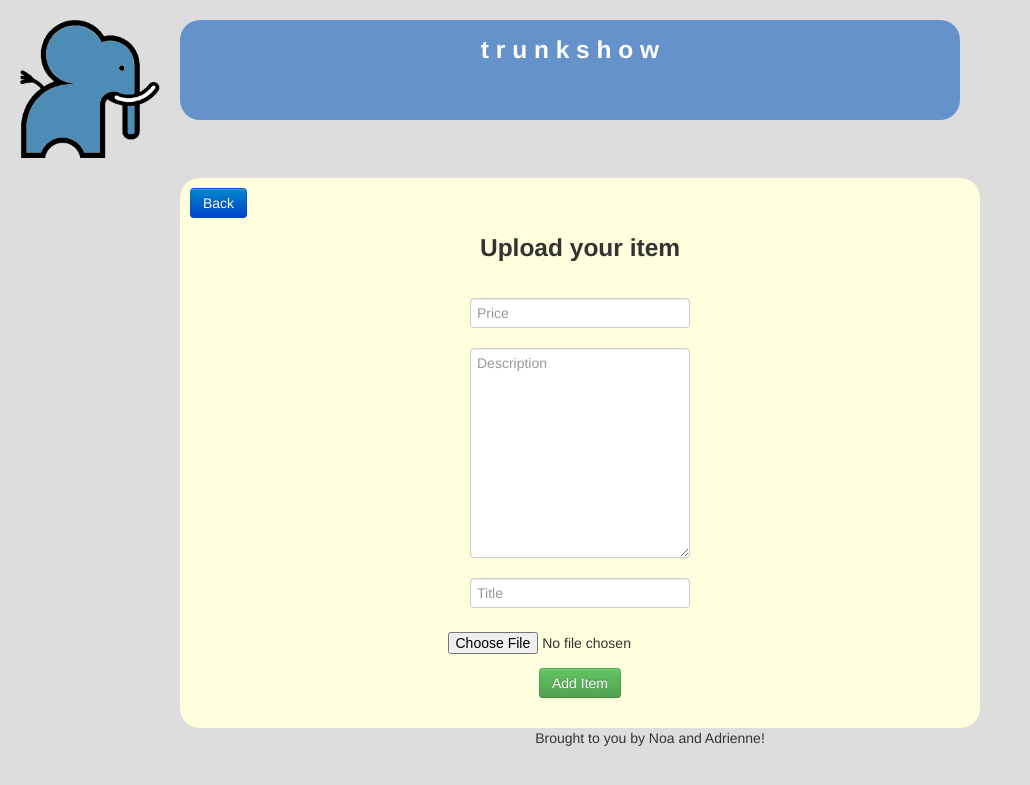
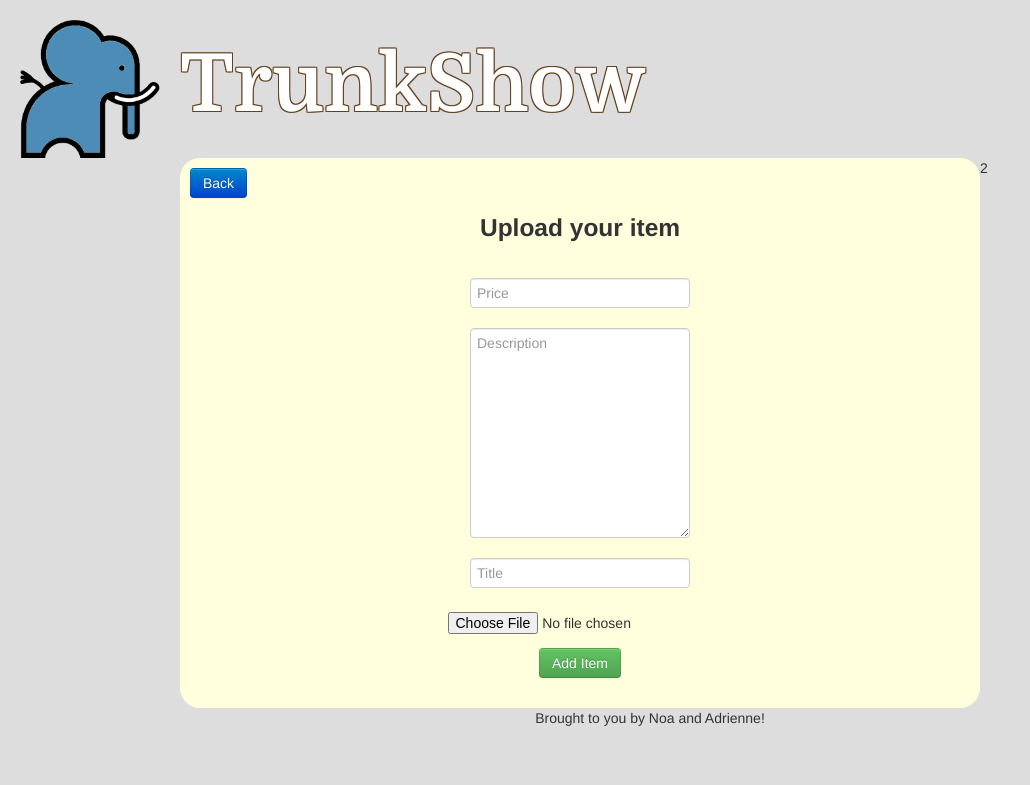
Before and after one commit to adrind/jumbolist, a Django app: page /additem/ in a window 1280 px wide. Shown: the top 785 px of the page, without its empty margins (0-1030 px from the left). Run offline with Django 3.2, Linux system fonts and the light colour scheme; parts of the project's set-up code (start-up, migrations or seed data) failed here and were passed over; some libraries are stand-ins or nearby versions.

Commit message:
Logo changes

```diff
--- a/jumbolist/templates/base.html
+++ b/jumbolist/templates/base.html
@@ -5,27 +5,33 @@
     <script src="//ajax.googleapis.com/ajax/libs/jquery/1.9.1/jquery.min.js"></script>
     <script src="http://127.0.0.1:8000/static/bootstrap/js/bootstrap.min.js"></script>
     <link href="http://127.0.0.1:8000/static/bootstrap/css/bootstrap.min.css" rel="stylesheet" media="screen">
+
+    <link href='http://fonts.googleapis.com/css?family=Domine:700'
+          rel='stylesheet' type='text/css'>
+
 </head>
 <body style="background-color:#DDDDDD; padding-left: 20px">
 
-<div style="height: 20px"></div>
 
-<div class="row">
+<div class="row" style="margin-top:20px;">
     <div class="span2">
         <img src="http://127.0.0.1:8000/static/images/logo.jpeg"/>
     </div>
-    <div class="span10" style="background-color:#6692CC; height:100px;border-radius:20px;">
-        <h3 class="text-center" style="color:#FFF;">t r u n k s h o w</h3>
+    <div class="span10" style=";border-radius:20px; margin-top:55px">
+        <p style="color:#FFF;font-family: 'Domine', serif;font-size:80px;text-align:left; vertical-align: middle;
+        text-shadow: -1px -1px 0 #64421E, 1px -1px 0 #64421E, -1px 1px 0 #64421E, 1px 1px 0 #64421E;">
+            TrunkShow</p>
     </div>
 </div>
 
-<div style="height: 20px"></div>
+<!--div style="height: 20px"></div!-->
 
 <div class="row">
     <div class="span2">
         {% block toolbar %}
         {% endblock %}
     </div>
+    2
     <div class="span10" style="border-radius:20px; background-color: #FFFFDD; padding: 10px;">
         {% block content %}
         {% endblock %}
```
